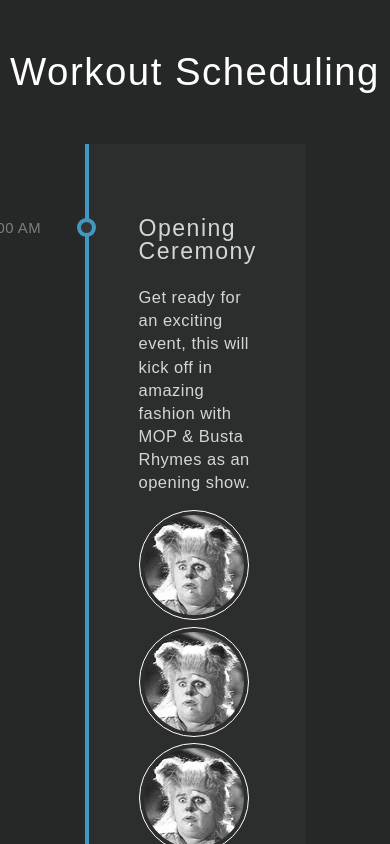
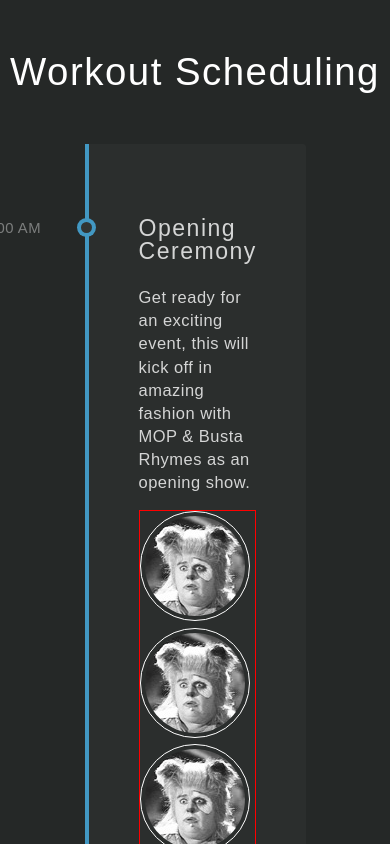
Before and after one commit to picaobaby/dnd_test, a React (Create React App) app: page / in a window 390 px wide. Shown: the top 844 px of the page. Built offline with nearby package versions, Linux system fonts and the light colour scheme; a web font is replaced by a local one.

Commit message:
Update index.css

```diff
--- a/src/index.css
+++ b/src/index.css
@@ -221,3 +221,9 @@ h1 {
   justify-content: flex-start;
   align-items: flex-start;
 }
+@media screen and (max-width: 768px) {
+  .droppable-area {
+    border:1px solid red;
+    flex-direction: column;
+  }
+}
```
